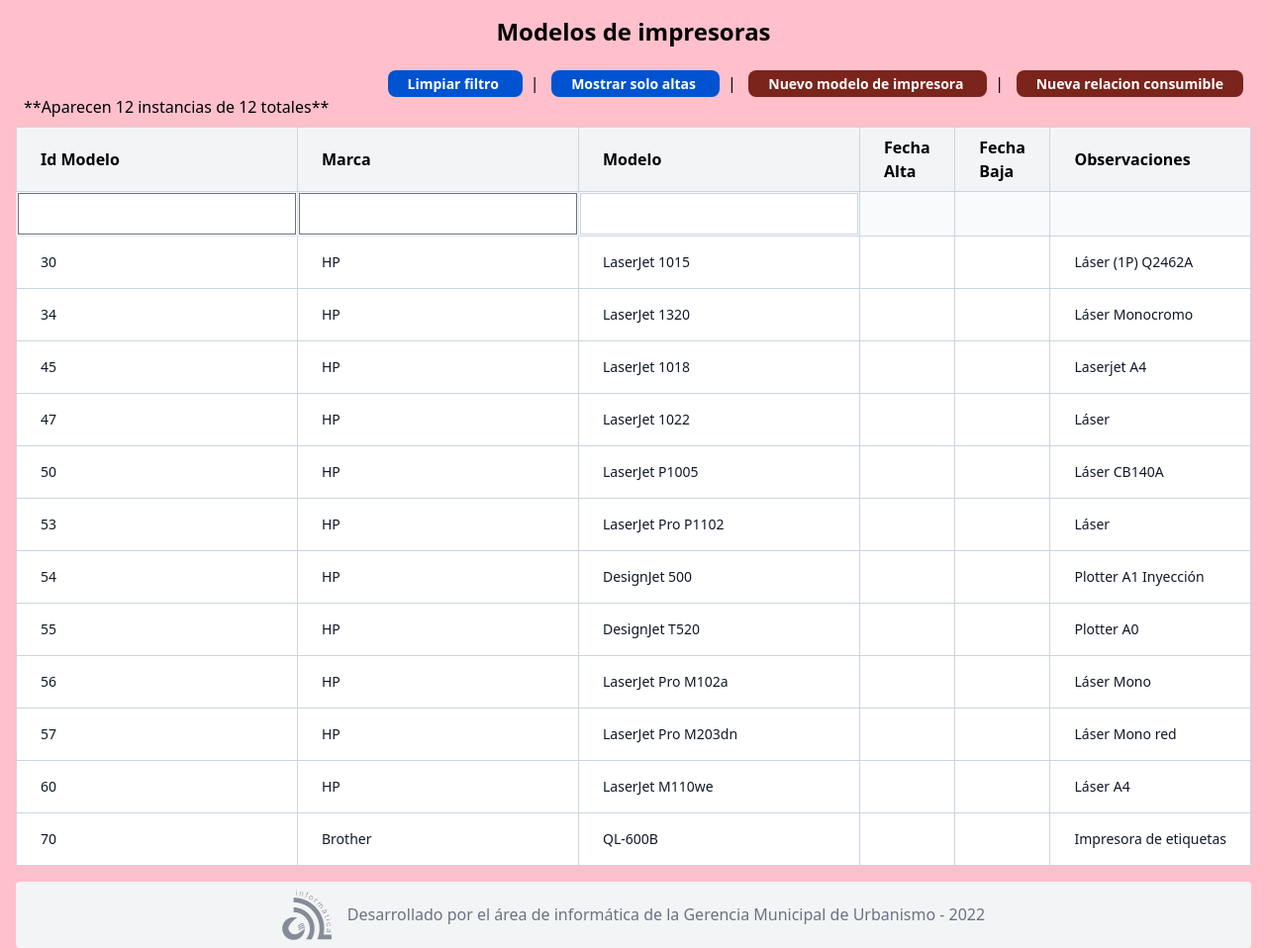
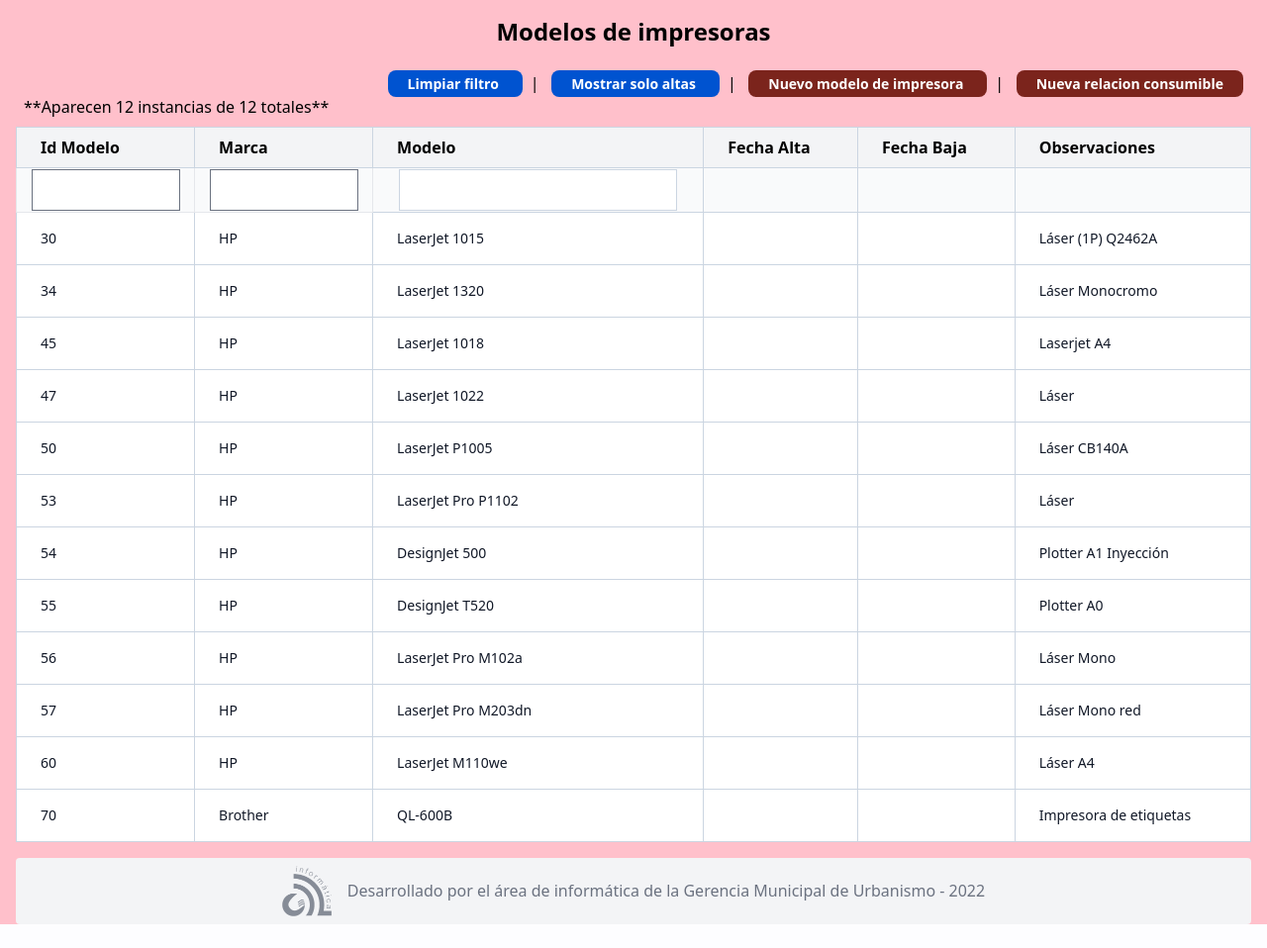
Before and after one commit to MiguelGutierrezParejo/inventario, a Laravel app: page /modeloimpresorasall in a window 1280 px wide. Shown: the part 118-1076 px from the top of the page at 99% size. After the commit the page ends 1052 px from the top, so only its background shows below. Run offline with Laravel 8, Linux system fonts and the light colour scheme; a user stored in the database is signed in; data comes from the database, SQL or seed files in the repository; data that the repository does not hold is empty; style sheets or scripts are compiled from the project's sources.

Commit message:
cambio de estilo

```diff
--- a/resources/views/i_modeloimpresoras/index2.blade.php
+++ b/resources/views/i_modeloimpresoras/index2.blade.php
@@ -52,19 +52,18 @@
                     </tr>
                 </thead>
                 <tbody class="bg-white">
-
                     <tr class="whitespace-nowrap border border-slate-400 text-center  bg-gray-50 ">
                         <form id="form" action="{{ $enlace }}" method="GET">
                             <td class="border">
-                                    <input type="text" class=" px-6 py-2" name="Id" id="Id" value="{{ request()->query('Id') }}">
+                                <input type="text" class=" px-6 py-2" name="Id" id="Id" style="width: 150px" value="{{ request()->query('Id') }}">
                             </td>
                             <td class="border">
-                                    <input type="text" class=" px-6 py-2" name="Marca" id="Marca" value="{{ request()->query('Marca') }}">
+                                <input type="text" class=" px-6 py-2" name="Marca" id="Marca" style="width: 150px" value="{{ request()->query('Marca') }}">
                             </td>
                             <td class="border border-slate-300">
                                 <input type="text" class="border border-slate-300 px-6 py-2" name="Modelo" id="Modelo" value="{{ request()->query('Modelo') }}">
                             </td>
-                                <td class="border border-slate-300 "></td>
+                            <td class="border border-slate-300"></td>
                             <td class="border border-slate-300"></td>
                             <td class="border border-slate-300"></td>
                             <td class="border border-slate-300 hidden">
@@ -72,14 +71,10 @@
                             </td>
                         </form>
                     </tr>
-
-
                     @foreach ($modeloimpresoras as $modeloimpresora)
-
                         <tr class="whitespace-nowrap border border-slate-400">
                             <td class="border border-slate-300 px-6 py-4">
                                 <div class="text-sm text-gray-900">
-
                                     <a href="/inventario/public/modeloimpresoras/{{ $modeloimpresora->Id }}">{{ $modeloimpresora->Id }}</a>
                                 </div>
                             </td>
@@ -109,11 +104,9 @@
                                 </div>
                             </td>
                         </tr>
-
                     @endforeach
                 </tbody>
             </table>
-
         </div>
     </div>
 </x-layout>
```
Also changed, not shown: resources/views/i_modeloimpresoras/index.blade.php (+2 -5 lines). Lines whose indentation alone changed are shown as unchanged.
